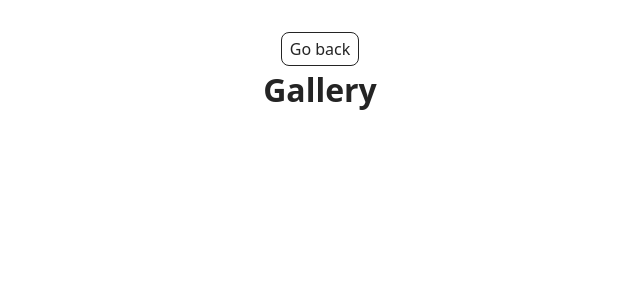
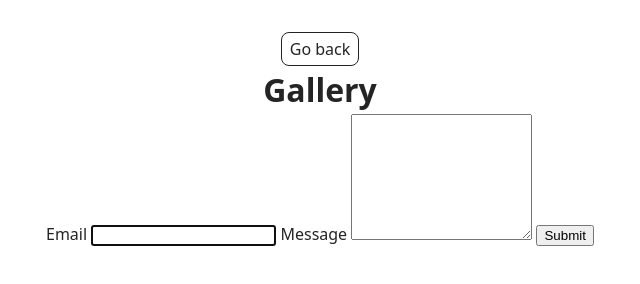
Before and after one commit to Shtyliuk/goit-js-hw-09, a website built with Vite: page src/1-gallery.html in a window 1280 px wide. Shown: the whole page, without its empty margins (320-960 px from the left). Built offline with nearby package versions, Linux system fonts and the light colour scheme.

Commit message:
add form

```diff
--- a/src/1-gallery.html
+++ b/src/1-gallery.html
@@ -14,6 +14,17 @@
         <a class="back-link" href="./index.html">Go back</a>
         <h1 class="main-title">Gallery</h1>
       </div>
+      <form class="feedback-form" autocomplete="off">
+        <label>
+          Email
+          <input type="email" name="email" autofocus />
+        </label>
+        <label>
+          Message
+          <textarea name="message" rows="8"></textarea>
+        </label>
+        <button type="submit">Submit</button>
+      </form>
     </main>
 
     <script type="module" src="./js/1-gallery.js"></script>
```
Also changed, not shown: src/2-form.html (+1 -0 lines), src/index.html (+0 -1 lines), src/partials/header.html (added, +19 -0 lines).
